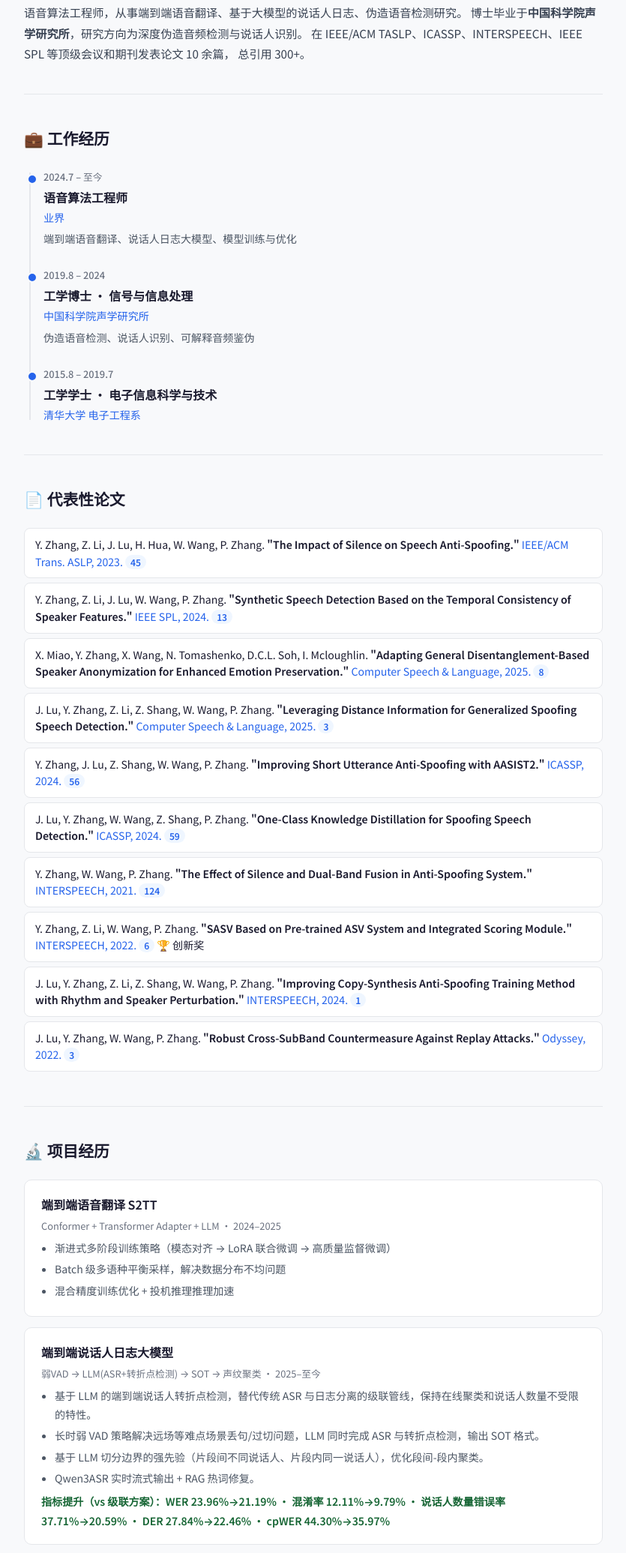
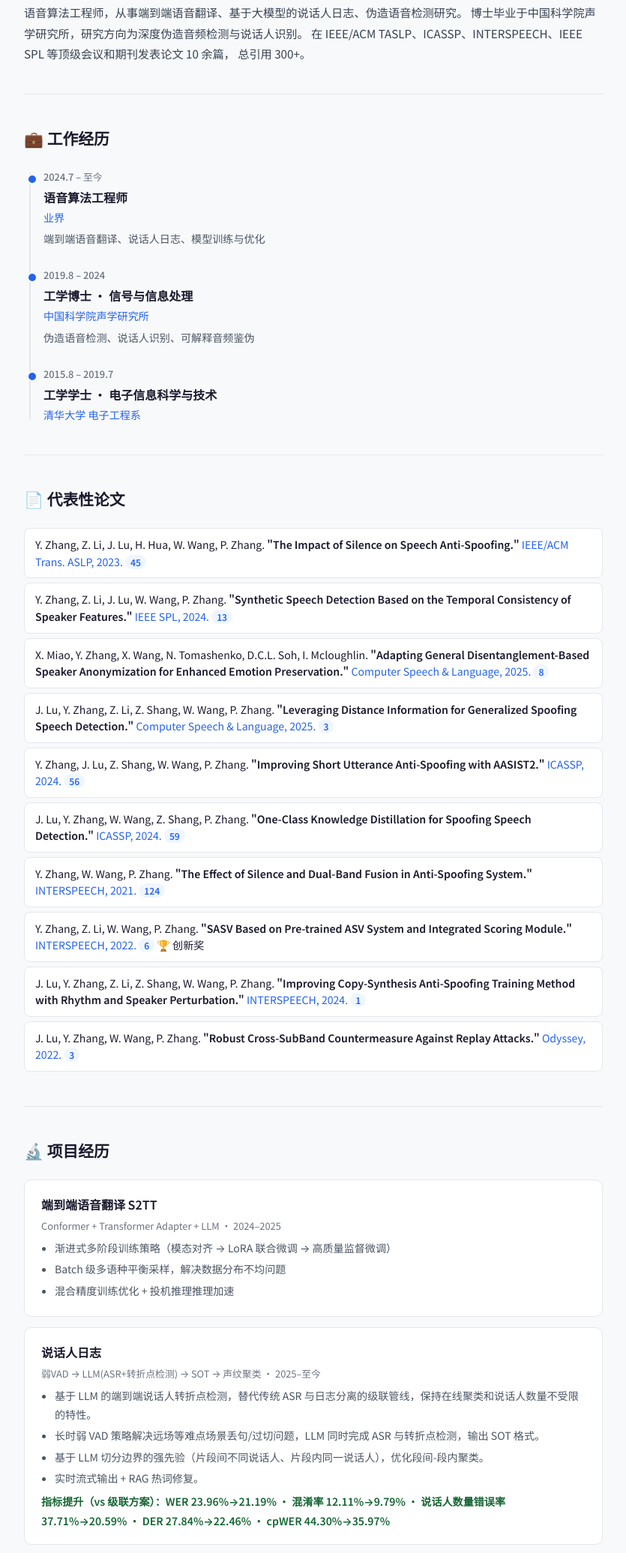
Before and after one commit to zyxciel/yuxiangzhang.github.io, a plain HTML site: page zh.html in a window 1280 px wide. Shown: the part 458-2529 px from the top of the page at 75% size, without its empty margins (222-1057 px from the left). Drawn offline with Linux system fonts and the light colour scheme.

Commit message:
Refine text in zh.html for clarity and conciseness

```diff
--- a/zh.html
+++ b/zh.html
@@ -126,7 +126,7 @@
   <div class="section-title">👋 关于我</div>
   <p class="about-text">
     语音算法工程师，从事端到端语音翻译、基于大模型的说话人日志、伪造语音检测研究。
-    博士毕业于<strong>中国科学院声学研究所</strong>，研究方向为深度伪造音频检测与说话人识别。
+    博士毕业于中国科学院声学研究所，研究方向为深度伪造音频检测与说话人识别。
     在 IEEE/ACM TASLP、ICASSP、INTERSPEECH、IEEE SPL 等顶级会议和期刊发表论文 10 余篇，
     总引用 300+。
   </p>
@@ -139,7 +139,7 @@
       <div class="date">2024.7 – 至今</div>
       <h3>语音算法工程师</h3>
       <div class="org">业界</div>
-      <p>端到端语音翻译、说话人日志大模型、模型训练与优化</p>
+      <p>端到端语音翻译、说话人日志、模型训练与优化</p>
     </div>
     <div class="timeline-item">
       <div class="date">2019.8 – 2024</div>
@@ -185,13 +185,13 @@
   </div>
 
   <div class="project-card">
-    <h3>端到端说话人日志大模型</h3>
+    <h3>说话人日志</h3>
     <div class="meta">弱VAD → LLM(ASR+转折点检测) → SOT → 声纹聚类 · 2025–至今</div>
     <ul>
       <li>基于 LLM 的端到端说话人转折点检测，替代传统 ASR 与日志分离的级联管线，保持在线聚类和说话人数量不受限的特性。</li>
       <li>长时弱 VAD 策略解决远场等难点场景丢句/过切问题，LLM 同时完成 ASR 与转折点检测，输出 SOT 格式。</li>
       <li>基于 LLM 切分边界的强先验（片段间不同说话人、片段内同一说话人），优化段间-段内聚类。</li>
-      <li>Qwen3ASR 实时流式输出 + RAG 热词修复。</li>
+      <li>实时流式输出 + RAG 热词修复。</li>
     </ul>
     <div class="result">指标提升（vs 级联方案）：WER 23.96%→21.19% · 混淆率 12.11%→9.79% · 说话人数量错误率 37.71%→20.59% · DER 27.84%→22.46% · cpWER 44.30%→35.97%</div>
   </div>
```
